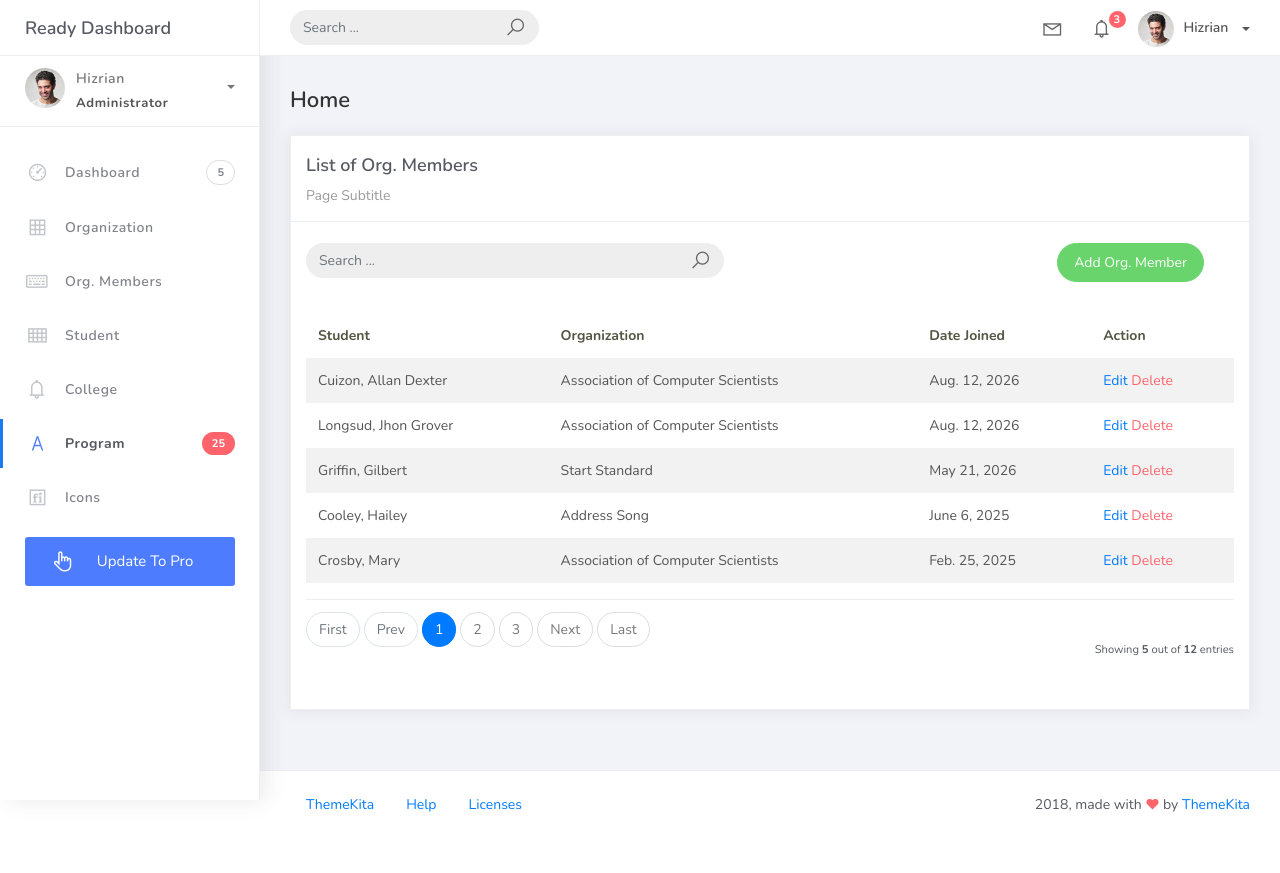
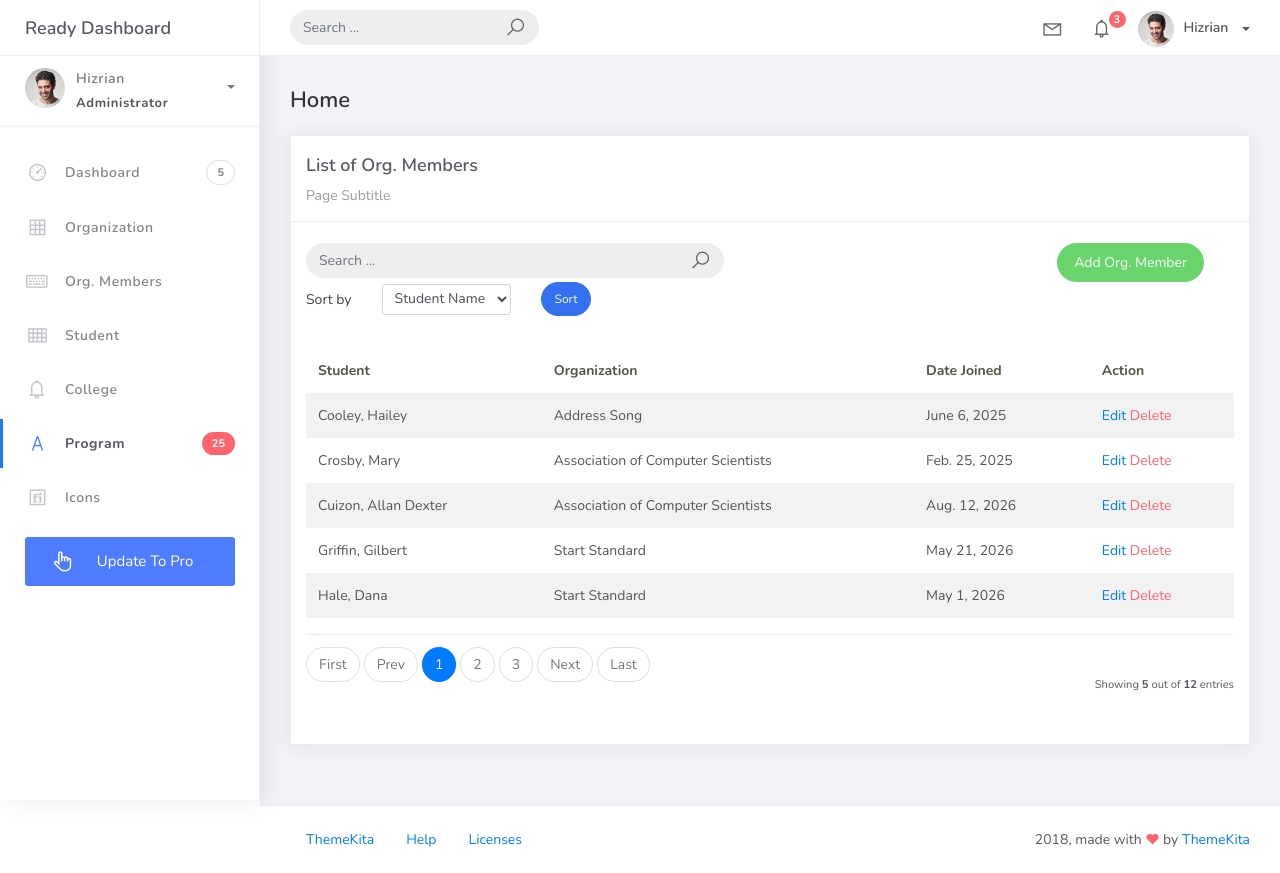
Before and after one commit to AllanDexter14/PSU-Sphere, a Django app: page /orgmember_list in a window 1280 px wide. Before the commit the page ends 812 px from the top, so only its background shows below. Run offline with Django 5.2, Linux system fonts and the light colour scheme; data comes from the database, SQL or seed files in the repository; some libraries are stand-ins or nearby versions.

Commit message:
Add sorting to OrgMember list by student name and date joined

```diff
--- a/projectsite/studentorg/views.py
+++ b/projectsite/studentorg/views.py
@@ -128,6 +128,13 @@ class OrgMemberList(ListView):
             )
         return qs
 
+    def get_ordering(self):
+        allowed = ["student__lastname", "date_joined"]
+        sort_by = self.request.GET.get("sort_by")
+        if sort_by in allowed:
+            return sort_by
+        return "student__lastname"
+
 class OrgMemberCreateView(CreateView):
     model = OrgMember
     form_class = OrgMemberForm
--- a/projectsite/templates/orgmember_list.html
+++ b/projectsite/templates/orgmember_list.html
@@ -27,6 +27,22 @@
                             <div class="pull-right">
                                 <a href="{% url 'orgmember-add' %}" class="btn btn-success btn-rounded">Add Org. Member</a>
                             </div>
+                        </div>
+                        <div class="col-md-12">
+                            <form method="get" class="row g-2 align-items-center">
+                                <div class="col-auto">
+                                    <label for="smallSelect" class="col-form-label">Sort by</label>
+                                </div>
+                                <div class="col-auto">
+                                    <select class="form-control form-control-sm" id="smallSelect" name="sort_by">
+                                        <option value="student__lastname" {% if request.GET.sort_by == "student__lastname" %}selected{% endif %}>Student Name</option>
+                                        <option value="date_joined" {% if request.GET.sort_by == "date_joined" %}selected{% endif %}>Date Joined</option>
+                                    </select>
+                                </div>
+                                <div class="col-auto">
+                                    <button type="submit" class="btn btn-primary btn-sm btn-rounded">Sort</button>
+                                </div>
+                            </form>
                         </div>
                     </div>
                     <div class="card-body">
```
